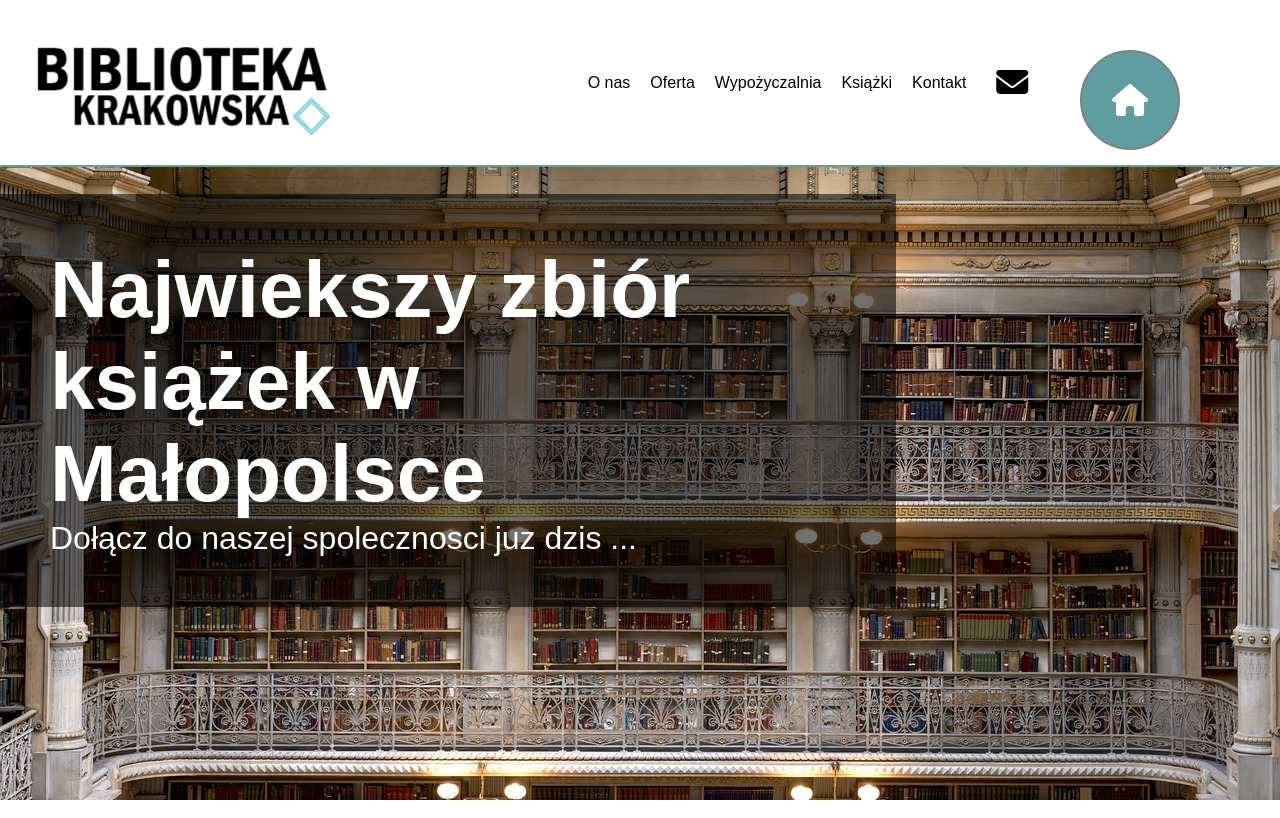
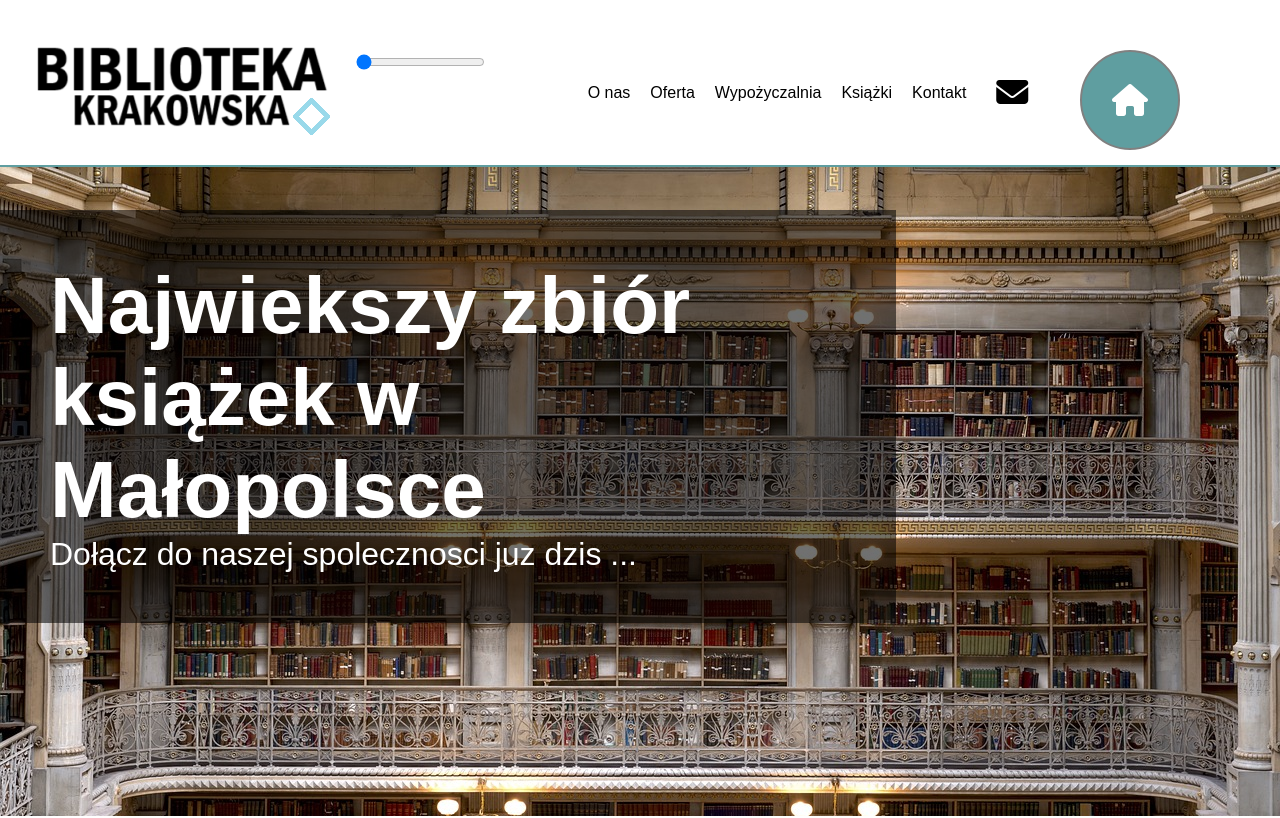
Before and after one commit to marcinoles87/biblioteka, a React (Create React App) app: page / in a window 1280 px wide. Shown: the top 818 px of the page. Built offline with nearby package versions, Linux system fonts and the light colour scheme; no server answers; a web font is replaced by a local one.

Commit message:
add new section

```diff
--- a/src/App.js
+++ b/src/App.js
@@ -126,7 +126,7 @@ const getData = () =>{
         <Route path='*' element={
           <>
 
-          {/* <input type='range' className='rangeInput' min={1} max={50} value={16} ></input> */}
+          <input type='range' className='rangeInput' min={1} max={50} value={16} ></input>
           <Nav></Nav>
           <Main></Main>
           <Header></Header>
--- a/src/components/Nav.js
+++ b/src/components/Nav.js
@@ -1,12 +1,29 @@
-import React from 'react'
+import React, { useState } from 'react'
 import {Link} from 'react-router-dom'
 import logo from '../img/logo.png'
 
 function Nav() {
+
+  const [rangeValue , setRange] = useState('20')
+
+  function handleRange() {
+
+
+
+    const rangeInput = document.querySelector('.rangeInput');
+
+
+
+    console.log(rangeInput.value)
+  }
+
+
   return (
     <div className='nav-container' >
       <img src={logo} alt=""></img>
       <div className='nav-elements'>
+
+         <input type='range' className='rangeInput' min={1} max={50} value={1}  onChange={handleRange} ></input>
 
         <ul>
 
```
